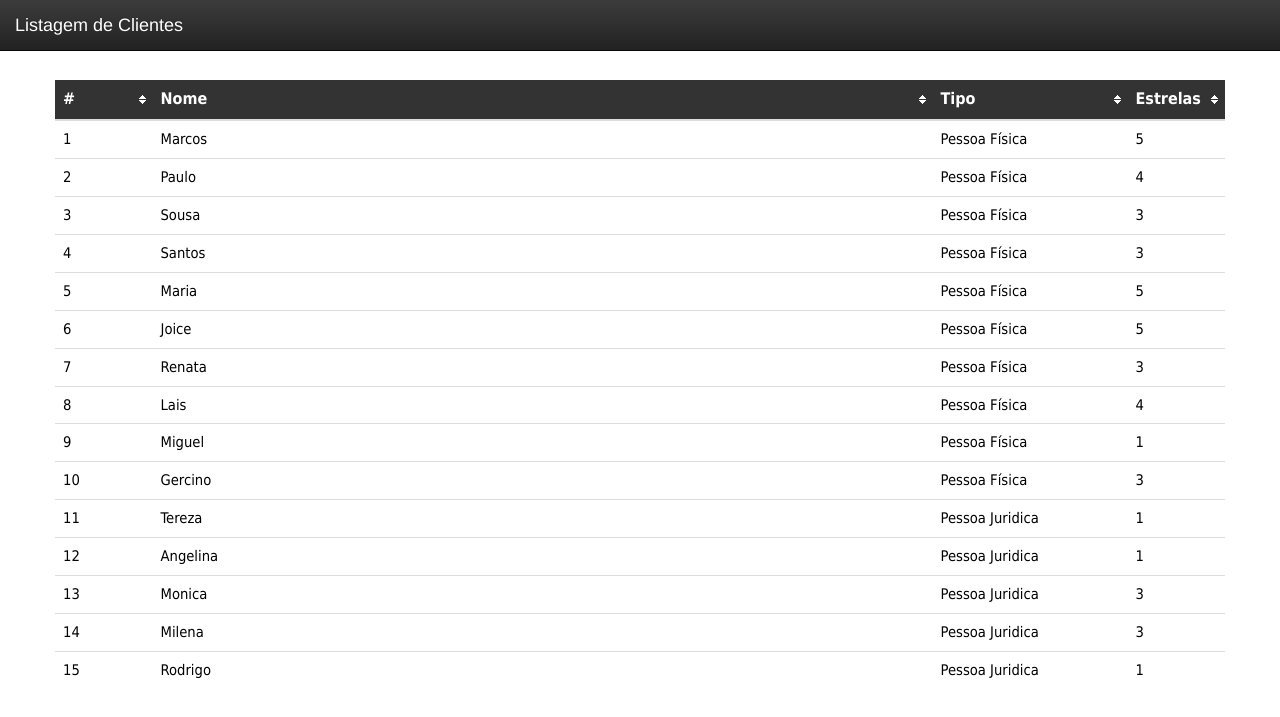
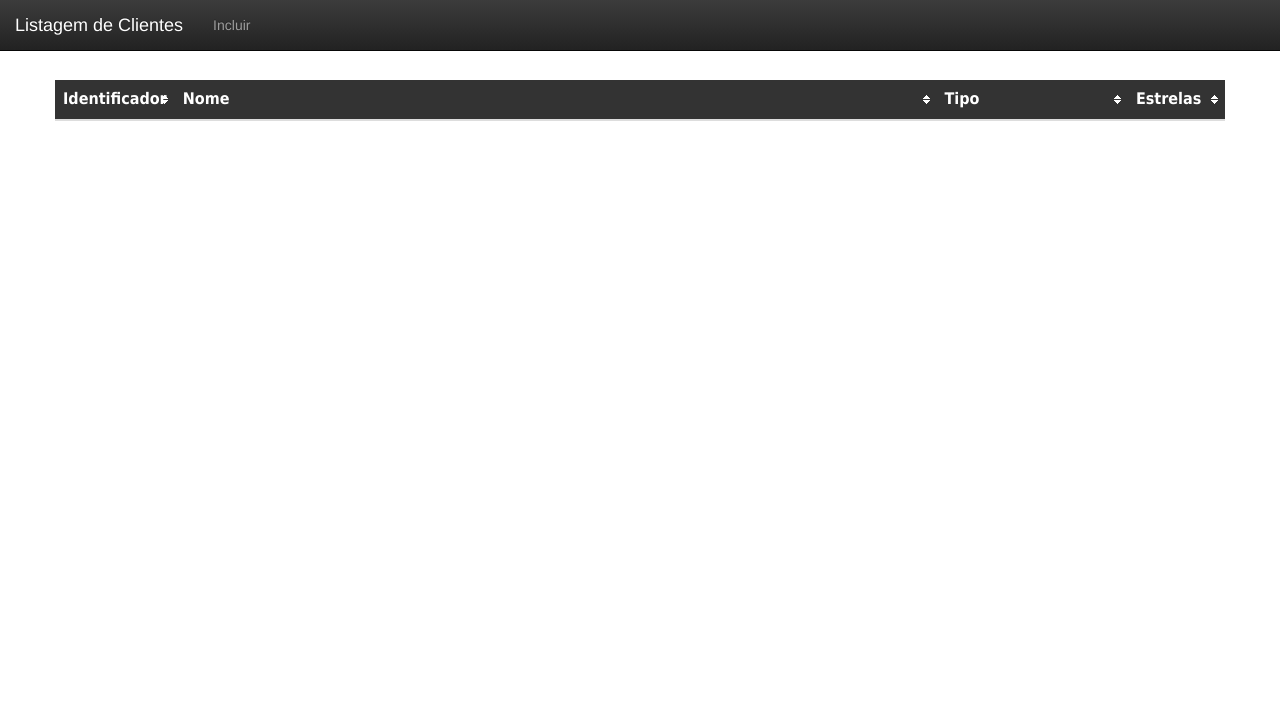
Before and after one commit to marcospaulosss/Curso-POO, a PHP site: page / in a window 1280 px wide. Shown: the top 717 px of the page. Run offline with PHP 8.4, Linux system fonts and the light colour scheme; tables that the repository leaves empty or names only in its code hold one stand-in row (values such as "Sample post"); lists and menus that the app fills with data are empty.

Commit message:
- Efetuando leituras dos clientes do banco de dados - Mostragem desses clientes em listas

```diff
--- a/index.php
+++ b/index.php
@@ -4,4 +4,4 @@ set_include_path(get_include_path().PATH_SEPARATOR.CLASS_DIR);
 spl_autoload_register();
 
 $controller = new MRC\Controller\Controller();
-$controller->InserirClientes();
+$controller->ListarClientes();
--- a/src/MRC/Controller/Controller.php
+++ b/src/MRC/Controller/Controller.php
@@ -2,86 +2,33 @@
 
 namespace MRC\Controller;
 
+use MRC\Model\BDClientes;
+use MRC\Model\Crud;
 use MRC\Model\ClientePessoaFisica;
 use MRC\Model\ClientePessoaJuridica;
 
+
 class Controller {
+    private $conexao;
+
     function __construct() {
 
     }
 
-    public function InserirClientes() {
-        $clientes = array();
+    public function ListarClientes() {
 
-        for ($i=0;$i<15;$i++){
-            ($i <= 9) ? $clientes[$i] = new ClientePessoaFisica() : $clientes[$i] = new ClientePessoaJuridica();
-        }
-
-        $clientes[0]->setNome("Marcos")
-                    ->setEndereco("rua francisco 612");
-
-        $clientes[1]->setNome("Paulo")
-                    ->setEndereco("rua francisco 900")
-                    ->EnderecoCobranca("rua Mata Machado 1200");
-
-        $clientes[2]->setNome("Sousa")
-                    ->setEndereco("rua francisco 1000");
-
-        $clientes[3]->setNome("Santos")
-                    ->setEndereco("rua francisco 12");
-
-        $clientes[4]->setNome("Maria")
-                    ->setEndereco("rua francisco 20");
-
-        $clientes[5]->setNome("Joice")
-                    ->setEndereco("rua francisco 50");
-
-        $clientes[6]->setNome("Renata")
-                    ->setEndereco("rua francisco 70");
-
-        $clientes[7]->setNome("Lais")
-                    ->setEndereco("rua francisco 95")
-                    ->EnderecoCobranca("rua Mata Machado 1600");
-
-        $clientes[8]->setNome("Miguel")
-                    ->setEndereco("rua francisco 126");
-
-        $clientes[9]->setNome("Gercino")
-                    ->setEndereco("rua francisco 100");
-
-
-        //INCLUINDO PESSOA JURIDICA//
-        $clientes[10]->setNome("Tereza")
-                    ->setEndereco("rua francisco 203");
-
-        $clientes[11]->setNome("Angelina")
-                    ->setEndereco("rua francisco 299")
-                    ->EnderecoCobranca("rua Mata Machado 15890");
-
-        $clientes[12]->setNome("Monica")
-                    ->setEndereco("rua francisco 369");
-
-        $clientes[13]->setNome("Milena")
-                    ->setEndereco("rua francisco 298");
-
-        $clientes[14]->setNome("Rodrigo")
-                    ->setEndereco("rua francisco 244")
-                    ->EnderecoCobranca("rua Mata Machado 1850");
-
-        $i = 0;
-        foreach ($clientes as $cliente) {
-            if($i <= 9){
-                $cliente->setDocumento(rand(31111111111, 99999999999))
-                        ->setTelefone(rand(900000000, 999999999))
-                        ->setTipo("Pessoa Física");
-            }else{
-                $cliente->setDocumento(rand(311111111000111, 999999999999999))
-                        ->setTelefone(rand(900000000, 999999999))
-                        ->setTipo("Pessoa Juridica");
-            }
-            $i++;
-        }
+        //INSTANCIANDO CLASSE DO PDO//
+        $conexao = BDClientes::getConexao();
+        $crud_cliente = new Crud($conexao, 'cliente');
+        $resulPessoaFisica = $crud_cliente->findTipoAll(1);
+        $resulPessoaJuridica = $crud_cliente->findTipoAll(2);
+//        var_dump($clientes);
 
         include_once 'src/MRC/View/Listagem.phtml';
     }
+
+    function getConexao() {
+        return $this->conexao;
+    }
+
 }
--- /dev/null
+++ b/src/MRC/Model/BDClientes.php
@@ -0,0 +1,22 @@
+<?php
+namespace MRC\Model;
+
+/**
+ * Description of BDClientes
+ *
+ * @author marcos santos
+ */
+class BDClientes {
+    public static $conexao;
+
+    public static function getConexao() {
+        if(!isset(self::$conexao)){
+            try {
+                self::$conexao = new \PDO("mysql:host=localhost;dbname=Clientes", "root", "");
+            } catch (\PDOException $e) {
+                echo $e->getMessage();
+            }
+        }
+        return self::$conexao;
+    }
+}
--- a/src/MRC/Model/Cliente.php
+++ b/src/MRC/Model/Cliente.php
@@ -1,6 +1,7 @@
 <?php
 
 namespace MRC\Model;
+
 
 class Cliente {
     protected $nome;
@@ -8,6 +9,16 @@ class Cliente {
     protected $endereco;
     protected $telefone;
     protected $tipo;
+
+    protected $tabela, $conexao;
+
+    public final function findAll($tipo) {
+        $select = "SELECT * FROM $this->tabela WHERE TIPO = :tipo";
+        $result = $this->conexao->prepare($select);
+        $result->bindParam(':tipo', $tipo, \PDO::PARAM_INT);
+        $result->execute();
+        return $result->fetchAll(\PDO::FETCH_OBJ);
+    }
 
     function getNome() {
         return $this->nome;
@@ -53,6 +64,18 @@ class Cliente {
         $this->tipo = $tipo;
         return $this;
     }
+    function getTabela() {
+        return $this->tabela;
+    }
+
+    function getConexao() {
+        return $this->conexao;
+    }
+
+    function setTabela($tabela) {
+        $this->tabela = $tabela;
+    }
+
 
 
 }
--- a/src/MRC/Model/ClientePessoaFisica.php
+++ b/src/MRC/Model/ClientePessoaFisica.php
@@ -14,6 +14,9 @@ class ClientePessoaFisica extends Cliente implements ClienteInterface {
 
     private $endereço_cobranca;
 
+
+    function __construct($tabela) {
+    }
 
     public function getImportancia() {
         return rand(1, 5);
--- a/src/MRC/Model/ClientePessoaJuridica.php
+++ b/src/MRC/Model/ClientePessoaJuridica.php
@@ -4,9 +4,17 @@ namespace MRC\Model;
 
 use MRC\Model\Cliente;
 use MRC\Model\ClienteInterface;
+use MRC\Model\BDClientes;
 
 class ClientePessoaJuridica extends Cliente implements ClienteInterface{
     private $endereço_cobranca;
+
+    function __construct($tabela) {
+        $this->tabela = $tabela;
+
+        //Conexao com o banco de dados//
+        $this->conexao = BDClientes::getConexao();
+    }
 
     public function getImportancia() {
         return rand(1, 5);
--- a/src/MRC/View/Listagem.phtml
+++ b/src/MRC/View/Listagem.phtml
@@ -32,7 +32,7 @@
                             <div class="collapse navbar-collapse">
                                 <ul class="nav navbar-nav">
                                     <li>
-                                        <a href="#"></a>
+                                        <a href="#" data-toggle="modal" data-target="#modalIncluir">Incluir</a>
                                     </li>
                                 </ul>
                             </div>
@@ -48,7 +48,7 @@
                     <table class="table table-hover col-lg-12 tablesorter" id="tb_clientes">
                         <thead>
                             <tr>
-                                <th class="col-lg-1">#</th>
+                                <th class="col-lg-1">Identificador</th>
                                 <th class="col-lg-8">Nome</th>
                                 <th class="col-lg-2">Tipo</th>
                                 <th class="col-lg-1">Estrelas</th>
@@ -56,23 +56,37 @@
                         </thead>
                         <tbody>
                 <?php
-                    $i=1;
-                    foreach ($clientes as $cliente) {
+                    foreach ($resulPessoaFisica as $cliente) {
                 ?>
                             <tr>
-                                <td><?php echo $i;?></td>
-                                <td class="nome"><?php echo $cliente->getNome();?></td>
-                                <td class="tipo"><?php echo $cliente->getTipo();?></td>
-                                <td class="tipo"><?php echo $cliente->getImportancia();?></td>
-                                <td class="hidden cpf"><?php echo $cliente->getDocumento();?></td>
-                                <td class="hidden end"><?php echo $cliente->getEndereco();?></td>
-                                <td class="hidden cel"><?php echo $cliente->getTelefone();?></td>
-                                <td class="hidden endCobranca"><?php echo $cliente->getEndereço_cobranca();?></td>
+                                <td><?php echo $cliente->ID_CLIENTE;?></td>
+                                <td class="nome"><?php echo $cliente->NOME;?></td>
+                                <td class="tipo">FISICO</td>
+                                <td class="tipo"><?php echo $cliente->IMPORTANCIA;?></td>
+                                <td class="hidden cpf"><?php echo $cliente->DOCUMENTO;?></td>
+                                <td class="hidden end"><?php echo $cliente->ENDERECO;?></td>
+                                <td class="hidden cel"><?php echo $cliente->TELEFONE;?></td>
+                                <td class="hidden endCobranca"><?php echo $cliente->ENDERECO_COBRANCA;?></td>
                             </tr>
                 <?php
-                        $i++;
+                    }
+
+                    foreach ($resulPessoaJuridica as $cliente) {
+                ?>
+                            <tr>
+                                <td><?php echo $cliente->ID_CLIENTE;?></td>
+                                <td class="nome"><?php echo $cliente->NOME;?></td>
+                                <td class="tipo">JURIDICO</td>
+                                <td class="tipo"><?php echo $cliente->IMPORTANCIA;?></td>
+                                <td class="hidden cpf"><?php echo $cliente->DOCUMENTO;?></td>
+                                <td class="hidden end"><?php echo $cliente->ENDERECO;?></td>
+                                <td class="hidden cel"><?php echo $cliente->TELEFONE;?></td>
+                                <td class="hidden endCobranca"><?php echo $cliente->ENDERECO_COBRANCA;?></td>
+                            </tr>
+                <?php
                     }
                 ?>
+
                         </tbody>
                     </table>
                 </div>
@@ -102,5 +116,63 @@
                 </div>
             </div>
         </section>
+
+        <section id="modais">
+            <div class="modal fade" id="modalIncluir" tabindex="-1" role="dialog">
+                <div class="modal-dialog" role="document">
+                    <div class="modal-content">
+                        <div class="modal-header">
+                            <button type="button" class="close" data-dismiss="modal" aria-label="Close"><span aria-hidden="true">&times;</span></button>
+                            <h4 class="modal-title" id="myModalLabel">Formulario de Inclusão</h4>
+                        </div>
+                        <div class="modal-body">
+                            <form name="frm_inclusao" id="frm_inclusao">
+                                <div class="form-group">
+                                    <label for="recipient-name" class="control-label">Nome:</label>
+                                    <input type="text" name="txt_nome" id="txt_nome" placeholder="ex: Marcos Paulo de Sousa Santos" class="form-control">
+                                </div>
+                                <div class="form-group">
+                                    <label for="recipient-name" class="control-label">Pessoa:</label>
+                                    <input type="radio" name="rd_tipo" id="rd_tipo" value="1" checked="checked"/> FÍSICA
+                                    <input type="radio" name="rd_tipo" id="rd_tipo" value="2"/> JURÍDICA
+                                </div>
+                                <div class="form-group">
+                                    <label for="recipient-name" class="control-label">Documento:</label>
+                                    <input type="text" name="txt_doc" id="txt_doc" placeholder="ex: 334.758.268-36" class="form-control" style="width: 50%;">
+                                </div>
+                                <div class="form-group">
+                                    <label for="recipient-name" class="control-label">Endereço:</label>
+                                    <input type="text" name="txt_end" id="txt_end" placeholder="ex: Rua Francisco Rebelo 620 - Vila Califórnia - São Paulo" class="form-control">
+                                </div>
+                                <div class="form-group">
+                                    <label for="recipient-name" class="control-label">Endereço de Cobrança:</label>
+                                    <input type="text" name="txt_end" id="txt_end" placeholder="ex: Rua Francisco Rebelo 620 - Vila Califórnia - São Paulo" class="form-control">
+                                </div>
+                                <div class="form-group">
+                                    <label for="recipient-name" class="control-label">Telefone:</label>
+                                    <input type="text" name="txt_tel" id="txt_tel" placeholder="ex: 11984480638" class="form-control" style="width: 50%;">
+                                </div>
+                                <div class="form-group">
+                                    <label for="recipient-name" class="control-label">Importancia:</label>
+                                    <div class="form-group" id="importancia" style="font-size: 25px;">
+                            <?php
+                                for($i=1; $i<=5; $i++){
+                            ?>
+                                        <span class="glyphicon glyphicon-star-empty" id="<?php echo $i;?>"></span>
+                            <?php
+                                }
+                            ?>
+                                    </div>
+                                </div>
+                            </form>
+                        </div>
+                        <div class="modal-footer">
+                            <button type="button" class="btn btn-default" data-dismiss="modal">Cancelar</button>
+                            <button type="button" class="btn btn-primary">Incluir</button>
+                        </div>
+                    </div>
+                </div>
+            </div>
+        </section>
     </body>
 </html>
```
Also changed, not shown: js/jquery-listagem.js (+15 -0 lines), src/MRC/Model/Crud.php (added, +37 -0 lines).
